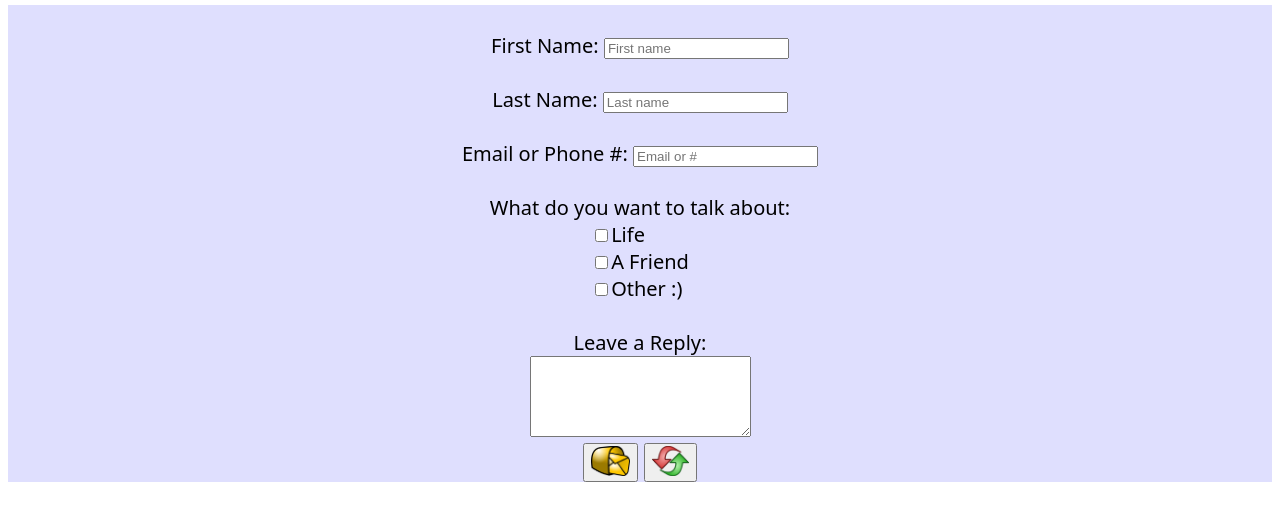
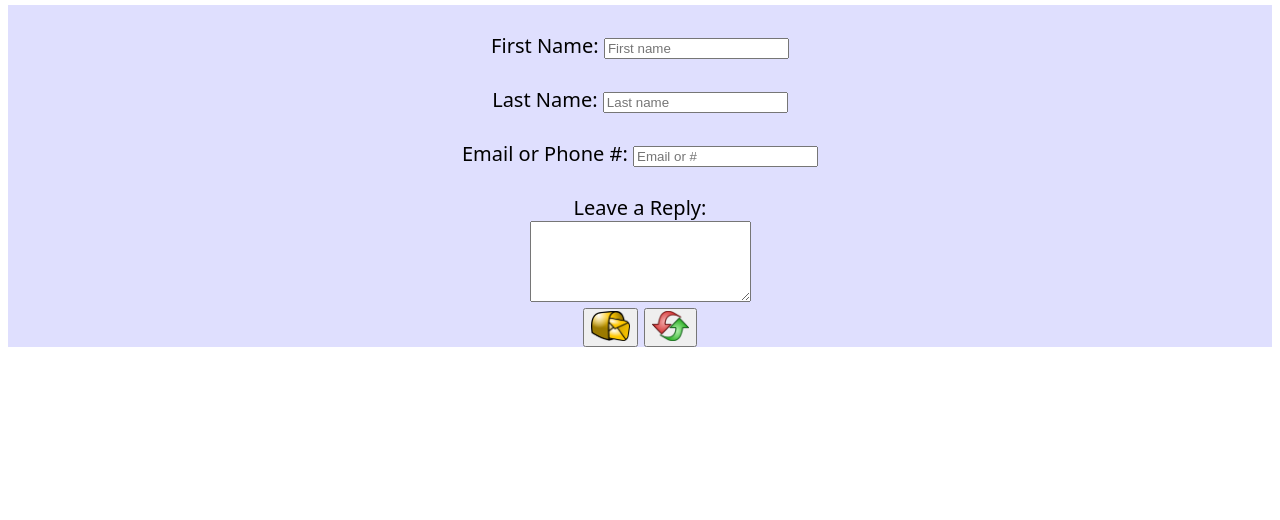
Before and after one commit to kzhong1/WebTechProject, a plain HTML site: page pages/contact.html in a window 1280 px wide. Shown: the part 104-624 px from the top of the page. Drawn offline with Linux system fonts and the light colour scheme.

Commit message:
Update contact.html

```diff
--- a/pages/contact.html
+++ b/pages/contact.html
@@ -1,9 +1,9 @@
 <!DOCTYPE html>
 <html lang="en">
   <head>
-    <meta charset="UTF-8">
-    <meta http-equiv="X-UA-Compatible" content="IE=edge">
-    <meta name="viewport" content="width=device-width, initial-scale=1.0">
+    <meta charset="UTF-8" />
+    <meta http-equiv="X-UA-Compatible" content="IE=edge" />
+    <meta name="viewport" content="width=device-width, initial-scale=1.0" />
     <title>Contact</title>
   </head>
   <body>
@@ -15,11 +15,11 @@
         <meta name="viewport" content="width=device-width, initial-scale=1.0" />
         <title>Contact</title>
         <style>
-    body{
+          body {
             font-size: 20px;
-        font-family: system-ui, -apple-system, BlinkMacSystemFont, "Segoe UI",
-          Roboto, Oxygen, Ubuntu, Cantarell, "Open Sans", "Helvetica Neue",
-          sans-serif;
+            font-family: system-ui, -apple-system, BlinkMacSystemFont,
+              "Segoe UI", Roboto, Oxygen, Ubuntu, Cantarell, "Open Sans",
+              "Helvetica Neue", sans-serif;
           }
           form {
             background-color: #cfcffea9;
@@ -64,41 +64,17 @@
 
           <div>
             <label for="email">Email or Phone #: </label>
-        <input type="text" id="email" maxlength="100" placeholder="Email or #" />
+            <input
+              type="text"
+              id="email"
+              maxlength="100"
+              placeholder="Email or #"
+            />
           </div>
           <br />
         </form>
 
         <form>
-       What do you want to talk about:
-        <br />
-        <div class="items">
-          <div style="display: inline-block; text-align: left">
-            <input
-              type="checkbox"
-              name="item"
-              id="life"
-              value="life"
-            /><label for="life">Life</label>
-            <br />
-            <input type="checkbox" name="item" id="A friend" value="A friend" /><label
-              for="A Friend"
-              >A Friend</label
-            >
-            <br />
-            <input
-              type="checkbox"
-              name="item"
-              id="other"
-              value="other"
-            /><label for="other">Other :)</label>
-          </div>
-        </div>
-        <br />
-      </div>
-
-
-
           <div>
             <div>
               <label for="comments">Leave a Reply:</label>
@@ -129,6 +105,5 @@
         </form>
       </body>
     </html>
-
   </body>
 </html>
```
Lines whose indentation alone changed are shown as unchanged.
